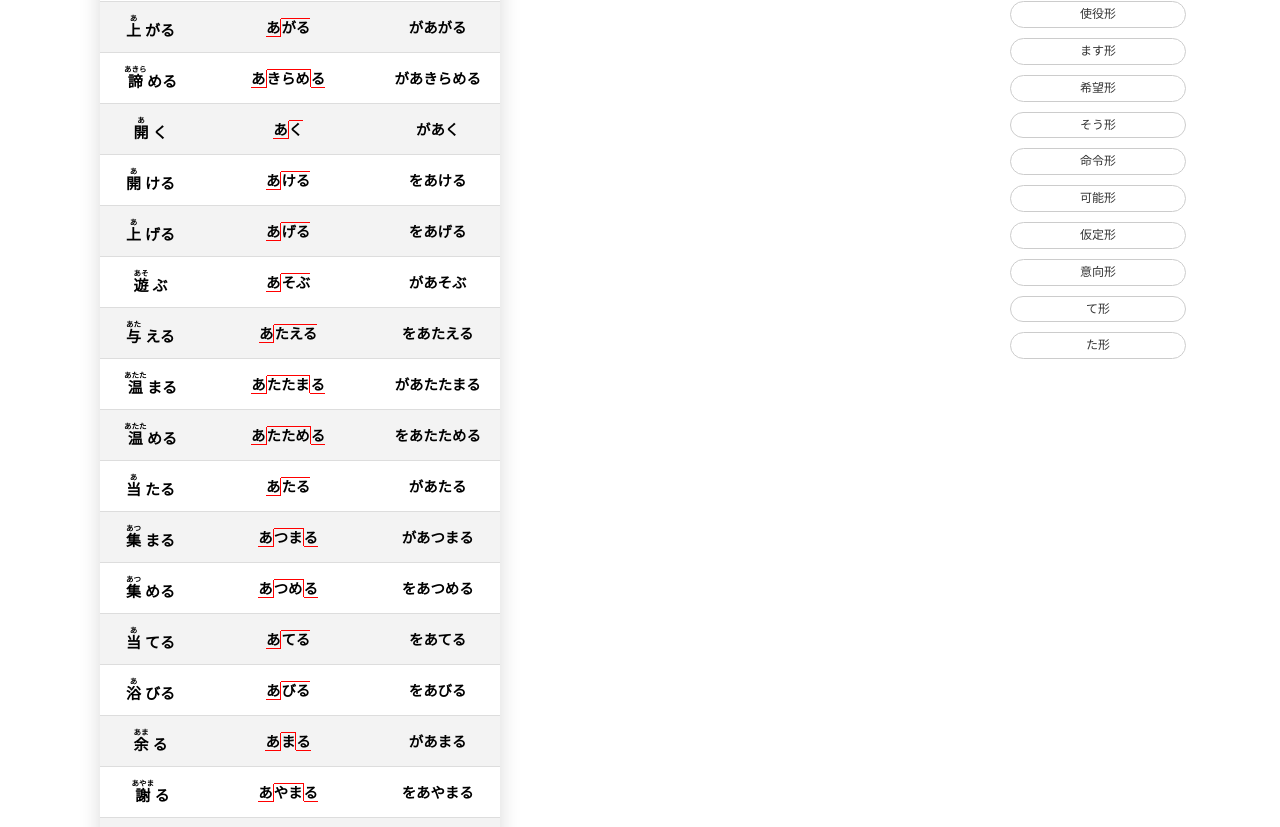
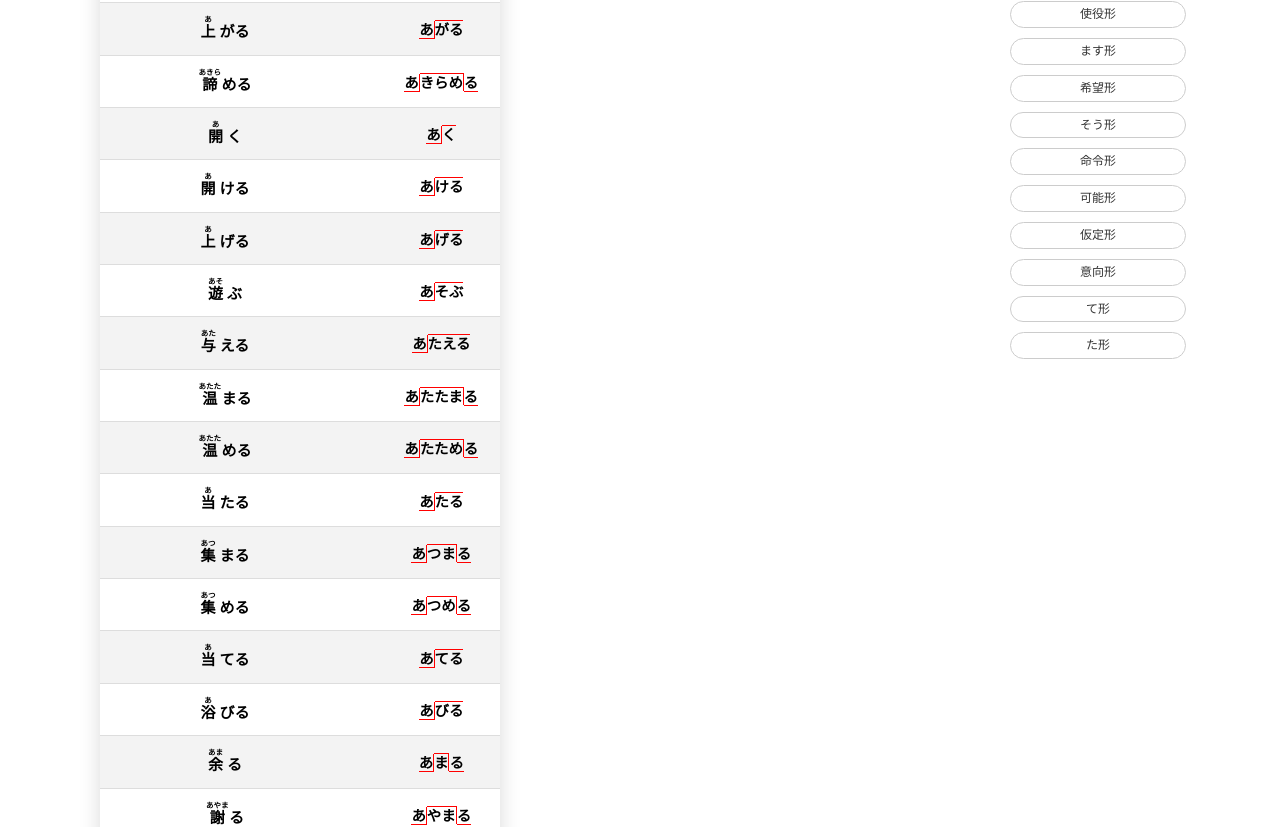
Before and after one commit to JoshuaMChan/japanese_word, a Vue app: page / in a window 1280 px wide. Shown: the part 193-1020 px from the top of the page. Built offline with nearby package versions, Linux system fonts and the light colour scheme.

Commit message:
Refactor verb display logic and enhance styling for transitivity column

```diff
--- a/src/App.vue
+++ b/src/App.vue
@@ -1,7 +1,6 @@
 <script setup lang="ts">
 import { ref, onMounted, onUnmounted, nextTick } from 'vue'
 import verbs from './assets/verbs.json'
-import {TRANSITIVITY_JA} from './constants/transitivity.ts'
 import {
   Verb
 } from './types/verb'
@@ -11,7 +10,6 @@ import {
 import {conjugate, Conjugation} from "./utils/conjugation.ts";
 
 const vocabulary = verbs as Verb[]
-const transLabel = (t: string) => TRANSITIVITY_JA[t] ?? t
 
 const forms = [
   { id: 'DICT',   label: '辞書形' },
@@ -99,22 +97,15 @@ const getConjugatedVerb = (v: Verb): Verb => {
   return conjugate(v, conjugation.value)
 }
 
-// ===== 自他动词显示逻辑 =====
-const getTransitivityDisplay = (v: Verb): { particle: string; text: string } => {
-  const fullText = v.kanaStart + v.kanaEnd
-
-  if (v.transitivity === 'VT') {
-    return { particle: 'を', text: fullText }
-  } else if (v.transitivity === 'VI') {
-    return { particle: 'が', text: fullText }
-  } else if (v.transitivity === 'VIT') {
-    const particles = ['を', 'が']
-    const idx = kanjiTick.value % particles.length
-    return { particle: particles[idx], text: fullText }
-  } else {
-    // 其他情况：显示原来的标签
-    return { particle: '', text: transLabel(v.transitivity) }
-  }
+// ===== 判断动词是否需要下划线 =====
+const shouldStrikethroughVerb = (v: Verb): boolean => {
+  // 自动词的使役、命令、希望、意向需要加下划线
+  return v.transitivity === 'VI' && (
+    conjugation.value === 'CAUSATIVE' ||
+    conjugation.value === 'MEIREI' ||
+    conjugation.value === 'TAI' ||
+    conjugation.value === 'IKOU'
+  )
 }
 </script>
 
@@ -131,18 +122,17 @@ const getTransitivityDisplay = (v: Verb): { particle: string; text: string } =>
           <tr>
             <th>動詞</th>
             <th>アクセント</th>
-            <th>自他動詞</th>
           </tr>
           </thead>
 
           <tbody>
           <tr v-for="(v, idx) in vocabulary" :key="idx">
             <th class="verb-cell">
-              <div class="verb-base">
+              <div v-if="!shouldStrikethroughVerb(v)" class="verb-base">
                 <ruby>
                   <transition name="kanji-fancy" mode="out-in">
                     <span
-                        :key="`${activeKanji(v) || getConjugatedVerb(v).kanaStart}-${conjugation}`"
+                        :key="`${idx}-${activeKanji(v) || getConjugatedVerb(v).kanaStart}`"
                         class="kanji-char"
                     >
                       {{ activeKanji(v) || getConjugatedVerb(v).kanaStart }}
@@ -155,28 +145,23 @@ const getTransitivityDisplay = (v: Verb): { particle: string; text: string } =>
             </th>
 
             <th class="accent-cell">
-              <template v-for="(accent, aIdx) in v.accent" :key="aIdx">
-                <span
-                    v-for="(seg, sIdx) in accentSegments(v, accent)"
-                    :key="`${accent}-${sIdx}`"
-                    :class="seg.cls"
-                >
-                  {{ seg.text }}
-                </span>
-                <span v-if="aIdx < v.accent.length - 1">・</span>
-              </template>
-            </th>
-
-            <th>
-              <template v-if="v.transitivity === 'VIT'">
+              <template v-if="v.accent.length > 1">
                 <transition name="kanji-fancy" mode="out-in">
-                  <span :key="getTransitivityDisplay(v).particle" class="particle-transition">
-                    {{ getTransitivityDisplay(v).particle }}
+                  <span :key="`${idx}-${kanjiTick % v.accent.length}`">
+                    <template v-for="(seg, sIdx) in accentSegments(v, v.accent[kanjiTick % v.accent.length])" :key="sIdx">
+                      <span :class="seg.cls">
+                        {{ seg.text }}
+                      </span>
+                    </template>
                   </span>
-                </transition>{{ getTransitivityDisplay(v).text }}
+                </transition>
               </template>
               <template v-else>
-                {{ getTransitivityDisplay(v).particle }}{{ getTransitivityDisplay(v).text }}
+                <template v-for="(seg, sIdx) in accentSegments(v, v.accent[0])" :key="sIdx">
+                  <span :class="seg.cls">
+                    {{ seg.text }}
+                  </span>
+                </template>
               </template>
             </th>
           </tr>
--- a/src/assets/style.css
+++ b/src/assets/style.css
@@ -27,6 +27,13 @@
 .styled-table th,
 .styled-table td {
     padding: 12px 15px;
+}
+
+/* 固定第三列（自他動詞列）的宽度 */
+.styled-table tbody th:nth-child(3),
+.styled-table thead th:nth-child(3) {
+    min-width: 200px; /* 固定最小宽度，防止内容变化时列宽收缩 */
+    width: 200px; /* 固定宽度 */
 }
 
 .styled-table tbody tr.active-row {
@@ -101,6 +108,9 @@ h1 {
 .verb-cell {
     display: flex;
     flex-direction: column;
+    min-height: 1.9em; /* 固定最小高度，容纳 ruby 振假名，防止隐藏后收缩 */
+    min-width: 220px; /* 固定最小宽度，防止内容变化时列宽收缩 */
+    width: 220px; /* 固定宽度 */
 }
 
 .verb-base {
@@ -139,6 +149,10 @@ h1 {
     margin: 0;
     padding: 0;
     vertical-align: baseline;
+}
+
+.strikethrough {
+    text-decoration: line-through;
 }
 
 .toggle-row {
```
